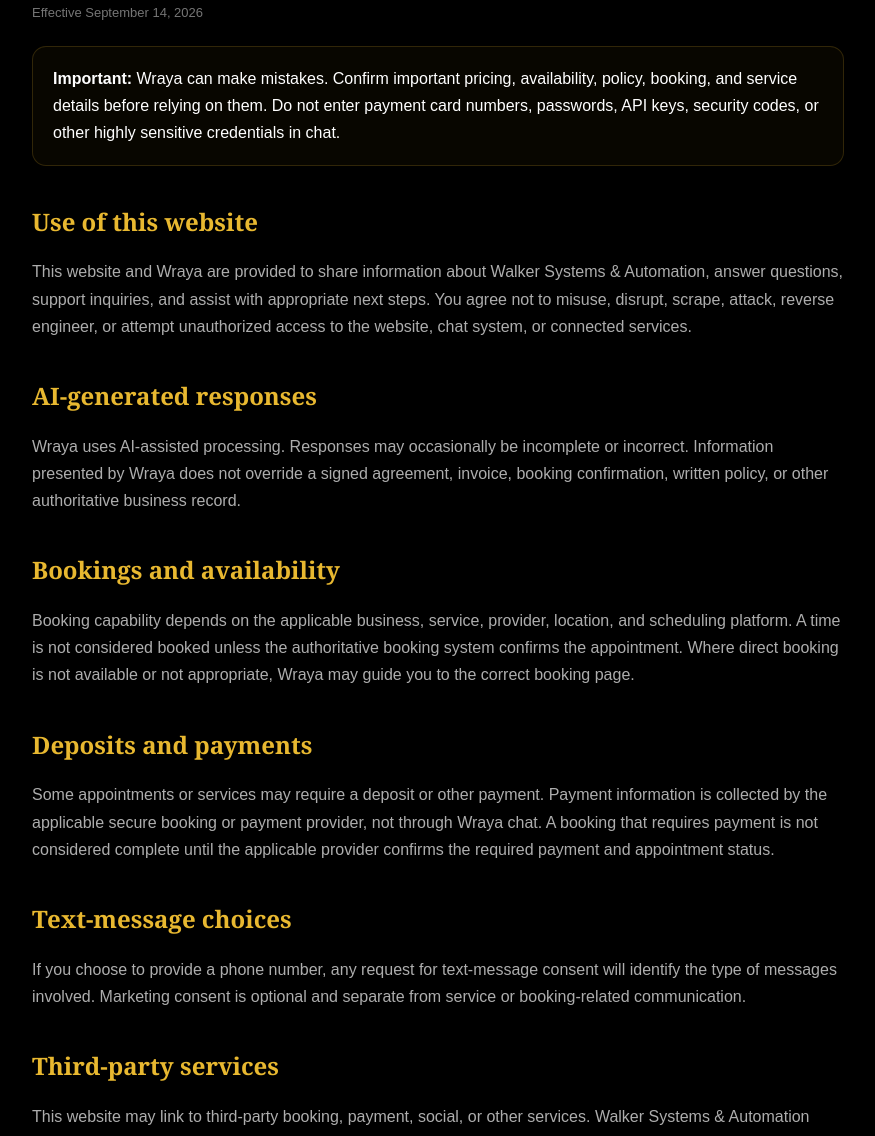
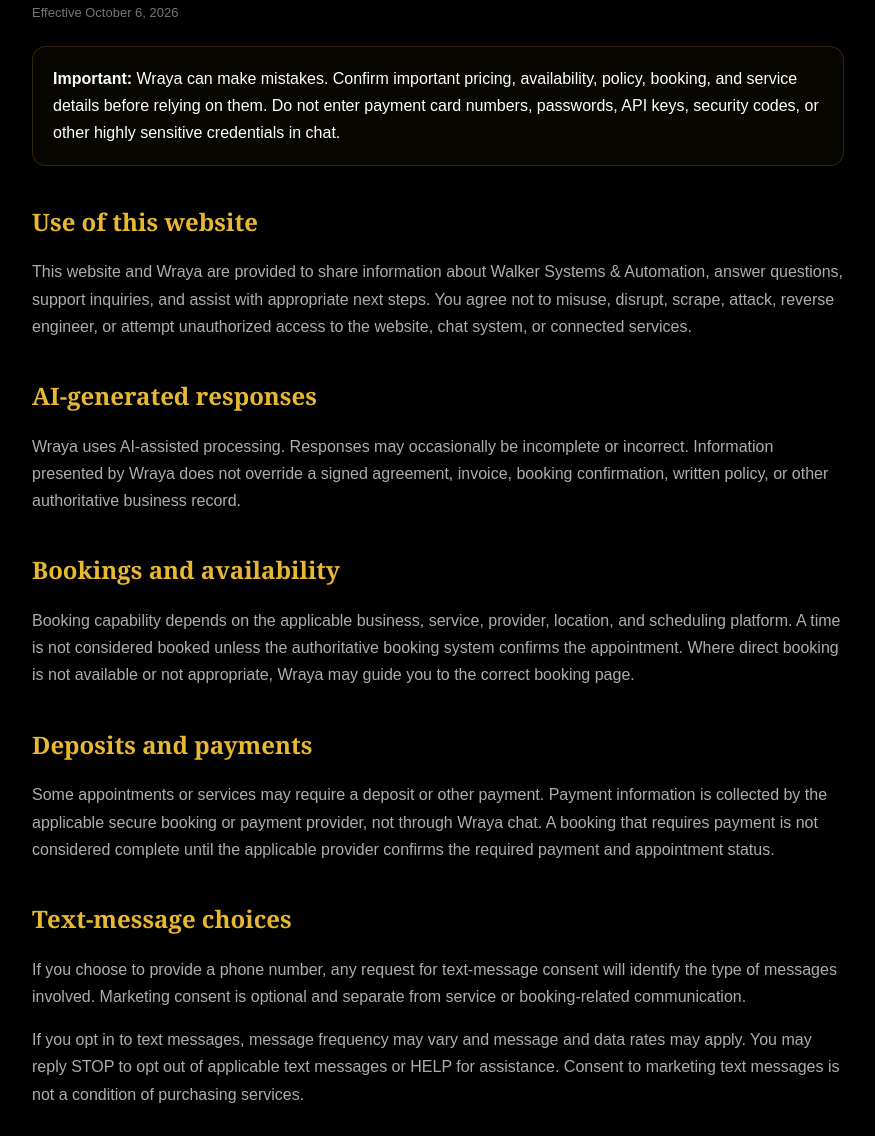
Before and after one commit to jaylawalker1999-glitch/jaylawalker1999-glitch.github.io, a plain HTML site: page terms.html in a window 1280 px wide. Shown: the part 206-1342 px from the top of the page, without its empty margins (202-1077 px from the left). Drawn offline with Linux system fonts and the light colour scheme.

Commit message:
Update website terms for SMS consent

```diff
--- a/terms.html
+++ b/terms.html
@@ -13,7 +13,7 @@
 <a class="back" href="/">← Back to Walker Systems & Automation</a>
 <div class="eyebrow">Walker Systems & Automation</div>
 <h1>Website Terms of Use</h1>
-<div class="updated">Effective September 14, 2026</div>
+<div class="updated">Effective October 6, 2026</div>
 <div class="card"><strong>Important:</strong> Wraya can make mistakes. Confirm important pricing, availability, policy, booking, and service details before relying on them. Do not enter payment card numbers, passwords, API keys, security codes, or other highly sensitive credentials in chat.</div>
 <h2>Use of this website</h2>
 <p>This website and Wraya are provided to share information about Walker Systems & Automation, answer questions, support inquiries, and assist with appropriate next steps. You agree not to misuse, disrupt, scrape, attack, reverse engineer, or attempt unauthorized access to the website, chat system, or connected services.</p>
@@ -25,6 +25,7 @@
 <p>Some appointments or services may require a deposit or other payment. Payment information is collected by the applicable secure booking or payment provider, not through Wraya chat. A booking that requires payment is not considered complete until the applicable provider confirms the required payment and appointment status.</p>
 <h2>Text-message choices</h2>
 <p>If you choose to provide a phone number, any request for text-message consent will identify the type of messages involved. Marketing consent is optional and separate from service or booking-related communication.</p>
+<p>If you opt in to text messages, message frequency may vary and message and data rates may apply. You may reply STOP to opt out of applicable text messages or HELP for assistance. Consent to marketing text messages is not a condition of purchasing services.</p>
 <h2>Third-party services</h2>
 <p>This website may link to third-party booking, payment, social, or other services. Walker Systems & Automation does not control those third-party services, and their terms, availability, security, and privacy practices apply when you use them.</p>
 <h2>Intellectual property</h2>
```
